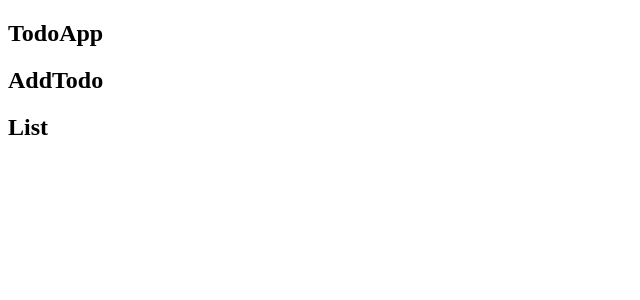
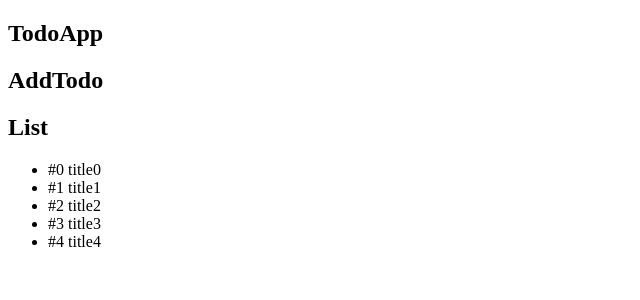
Before and after one commit to Cawaz/todo-app, a React (Create React App) app: page / in a window 1280 px wide. Shown: the top 300 px of the page, without its empty margins (0-640 px from the left). Built offline with nearby package versions, Linux system fonts and the light colour scheme.

Commit message:
-mstateを与えて、listを表示

```diff
--- a/src/TodoApp.js
+++ b/src/TodoApp.js
@@ -5,14 +5,24 @@ import { List } from "./components/List";
 export class TodoApp extends React.Component {
   constructor(props) {
       super(props);
-  }
+      this.state = {
+        todos: [
+          {id:0, title: "title0"},
+          {id:1, title: "title1"},
+          {id:2, title: "title2"},
+          {id:3, title: "title3"},
+          {id:4, title: "title4"},
+        ],
+        nextId: 0
+      };
+    }
 
   render() {
     return (
       <div>
         <h2>TodoApp</h2>
           <AddTodo />
-          <List />
+          <List todos={this.state.todos} />
       </div>
     );
   }
--- a/src/components/List.js
+++ b/src/components/List.js
@@ -6,9 +6,18 @@ export class List extends React.Component {
   }
 
   render() {
+    const list = this.props.todos.map(todo => {
+      return(
+        <li>
+          #{ todo.id } { todo.title }
+        </li>
+      );
+    });
+
     return (
       <div>
         <h2>List</h2>
+        <ul>{ list }</ul>
       </div>
     );
   }
```
